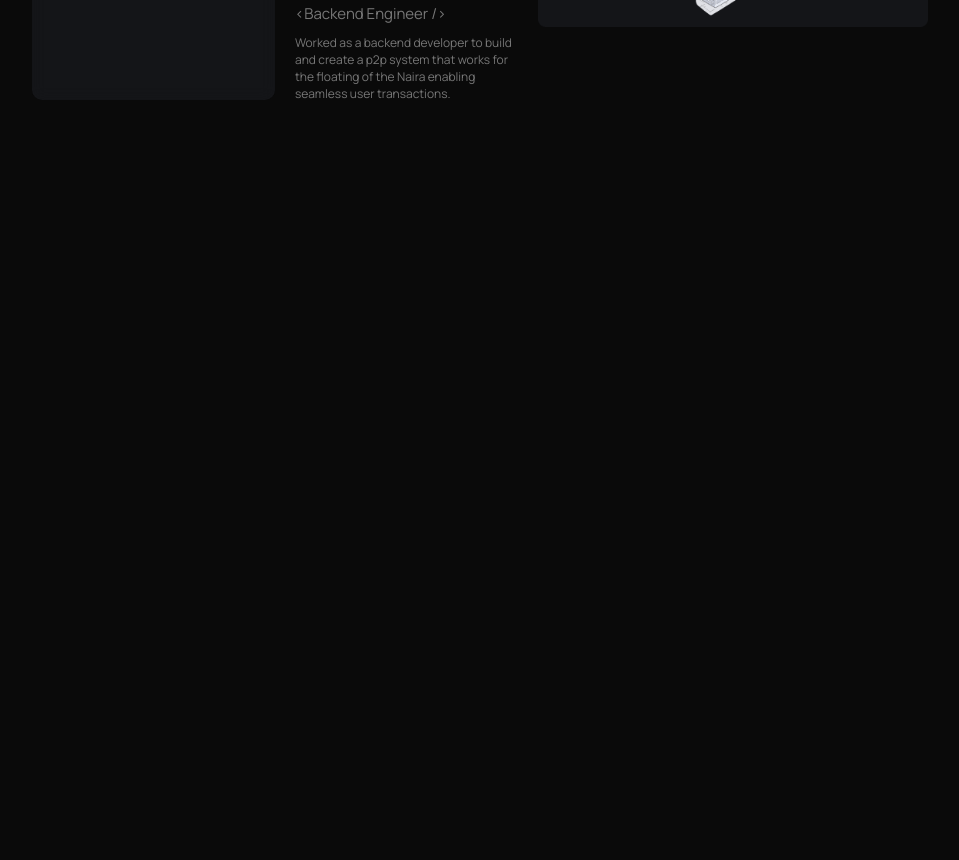
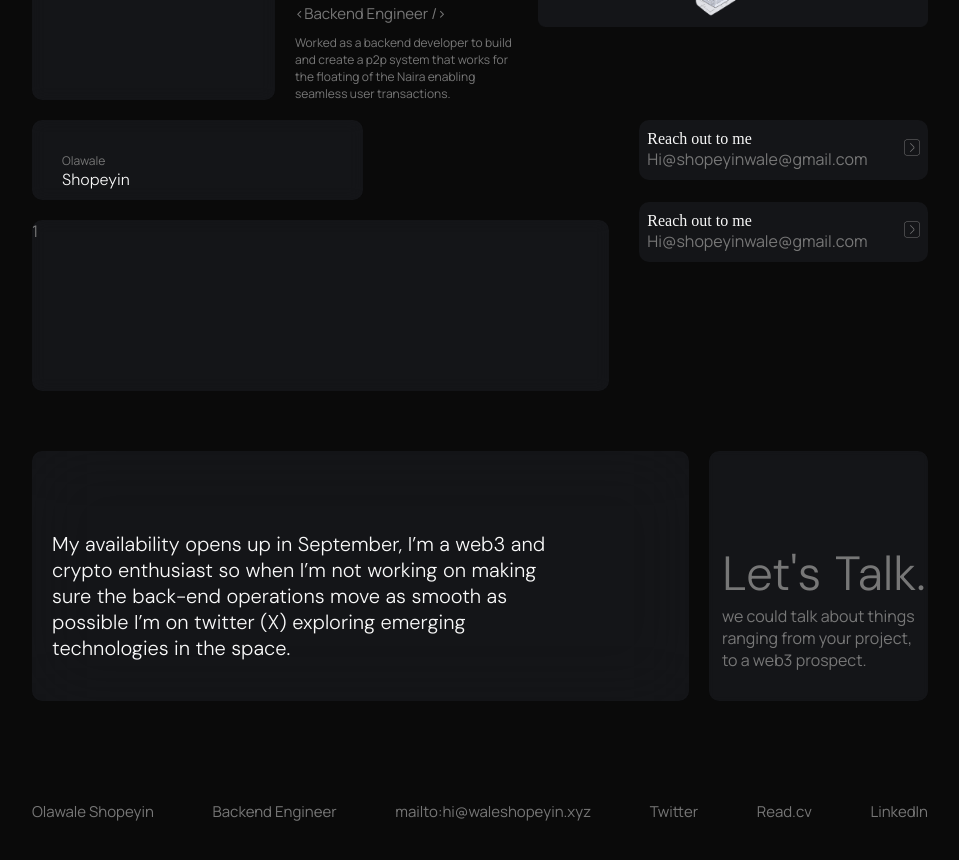
Before and after one commit to jefsamo/my-portfolio, a React (Vite) app: page / in a window 1280 px wide. Shown: the part 1660-2520 px from the top of the page, without its empty margins (160-1119 px from the left). Before the commit the page ends 1782 px from the top, so only its background shows below. Built offline with nearby package versions, Linux system fonts and the light colour scheme; a web font is replaced by a local one.

Commit message:
Addendum component

```diff
--- a/src/App.tsx
+++ b/src/App.tsx
@@ -3,6 +3,8 @@ import "./App.css";
 import Intro from "./components/Intro/Intro";
 import Tools from "./components/Tools/Tools";
 import Featured from "./components/Featured/Featured";
+import Extra from "./components/Extra/Extra";
+import Addendum from "./components/Addendum/Addendum";
 
 function App() {
   return (
@@ -11,6 +13,9 @@ function App() {
       <Intro />
       <Tools />
       <Featured />
+      <Extra />
+      <Addendum />
+      <Header />
     </>
   );
 }
--- /dev/null
+++ b/src/components/Addendum/Addendum.tsx
@@ -0,0 +1,27 @@
+import "./addendum.css";
+
+const Addendum = () => {
+  return (
+    <div className="addendum">
+      <div className="addendum-left">
+        <p className="available">
+          My availability opens up in September, I’m a web3 and crypto
+          enthusiast so when I’m not working on making sure the back-end
+          operations move as smooth as possible I’m on twitter (X) exploring
+          emerging technologies in the space.
+        </p>
+      </div>
+      <div className="addendum-right">
+        <div className="addendum-right-inner">
+          <h2 className="talk">Let's Talk.</h2>
+          <p>
+            we could talk about things ranging from your project, to a web3
+            prospect.{" "}
+          </p>
+        </div>
+      </div>
+    </div>
+  );
+};
+
+export default Addendum;
--- /dev/null
+++ b/src/components/Addendum/addendum.css
@@ -0,0 +1,45 @@
+.addendum {
+  display: grid;
+  grid-template-columns: 3fr 1fr;
+  grid-template-rows: 250px;
+  column-gap: 20px;
+  margin: 60px 0;
+}
+
+.addendum-left {
+  height: 100%;
+  border-radius: 10px;
+  background: var(--box-background);
+  backdrop-filter: blur(35px);
+  padding: 20px;
+  position: relative;
+}
+
+.available {
+  position: absolute;
+  bottom: 40px;
+  width: 80%;
+  color: #f9f9f9;
+  font-family: DM Sans;
+  font-size: 20px;
+}
+
+.addendum-right {
+  border-radius: 10px;
+  background: var(--box-background);
+  backdrop-filter: blur(2px);
+  position: relative;
+  padding: 13px;
+}
+
+.addendum-right-inner {
+  position: absolute;
+  bottom: 30px;
+}
+
+.talk {
+  font-family: DM Sans;
+  font-size: 48px;
+  font-style: normal;
+  font-weight: 500;
+}
--- /dev/null
+++ b/src/components/Extra/Extra.tsx
@@ -0,0 +1,27 @@
+import ReachMe from "../ReachMe/ReachMe";
+import "./extra.css";
+
+const Extra = () => {
+  return (
+    <div className="extra">
+      <div className="extra-left">
+        <div className="name-card">
+          <div className="name-card-content">
+            <p className="firstname">Olawale</p>
+            <p className="lastname">Shopeyin</p>
+          </div>
+        </div>
+        <div className="extra-bottom">1</div>
+      </div>
+      <div className="extra-right">
+        <div className="box">
+          <ReachMe />
+          <br />
+          <ReachMe />
+        </div>
+      </div>
+    </div>
+  );
+};
+
+export default Extra;
--- /dev/null
+++ b/src/components/Extra/extra.css
@@ -0,0 +1,38 @@
+.extra {
+  display: grid;
+  grid-template-columns: 2fr 1fr;
+  column-gap: 30px;
+}
+
+.name-card {
+  position: relative;
+  width: 331px;
+  height: 80px;
+  padding: 10px 30px;
+  border-radius: 10px;
+  background: var(--box-background);
+  backdrop-filter: blur(7.5px);
+}
+
+.name-card-content {
+  position: absolute;
+  bottom: 10px;
+}
+
+.firstname {
+  font-family: Manrope;
+  font-size: 12px;
+}
+
+.lastname {
+  color: var(--heading-color);
+  font-family: DM Sans;
+}
+
+.extra-bottom {
+  margin-top: 20px;
+  height: 171px;
+  border-radius: 10px;
+  background: var(--box-background);
+  backdrop-filter: blur(7.5px);
+}
--- /dev/null
+++ b/src/components/ReachMe/ReachMe.tsx
@@ -0,0 +1,18 @@
+import RightLogo from "/arrow-right.png";
+import "./reachMe.css";
+
+const ReachMe = () => {
+  return (
+    <div className="lower">
+      <div className="reach-out">
+        <p className="reach">Reach out to me</p>
+        <p>Hi@shopeyinwale@gmail.com</p>
+      </div>
+      <div className="go">
+        <img src={RightLogo} alt="Right Arrow" />
+      </div>
+    </div>
+  );
+};
+
+export default ReachMe;
--- /dev/null
+++ b/src/components/ReachMe/reachMe.css
@@ -0,0 +1,14 @@
+.lower {
+  background-color: var(--box-background);
+  border-radius: 10px;
+  padding: 10px 8px;
+  display: flex;
+  justify-content: space-between;
+  align-items: center;
+}
+
+.lower .reach-out .reach {
+  color: var(--heading-color);
+  font-family: General Sans;
+  font-size: 16px;
+}
--- a/src/components/Tools/Tools.tsx
+++ b/src/components/Tools/Tools.tsx
@@ -1,6 +1,6 @@
 import LocationAndTime from "../LocationAndTime/LocationAndTime";
+import ReachMe from "../ReachMe/ReachMe";
 import "./tools.css";
-import RightLogo from "/arrow-right.png";
 
 const Tools = () => {
   return (
@@ -34,15 +34,7 @@ const Tools = () => {
                 </p>
               </div>
             </div>
-            <div className="lower">
-              <div className="reach-out">
-                <p className="reach">Reach out to me</p>
-                <p>Hi@shopeyinwale@gmail.com</p>
-              </div>
-              <div className="go">
-                <img src={RightLogo} alt="Right Arrow" />
-              </div>
-            </div>
+            <ReachMe />
           </div>
         </div>
         <div className="grid-item">
```
